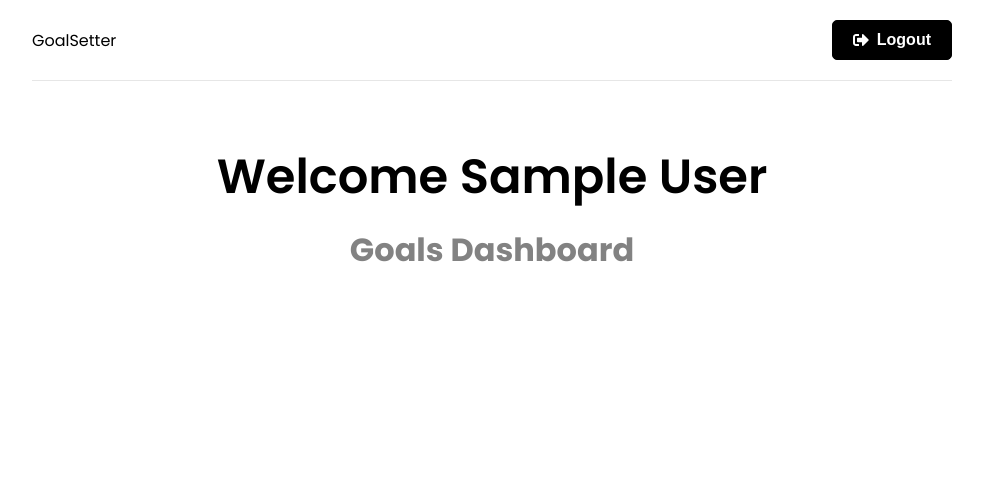
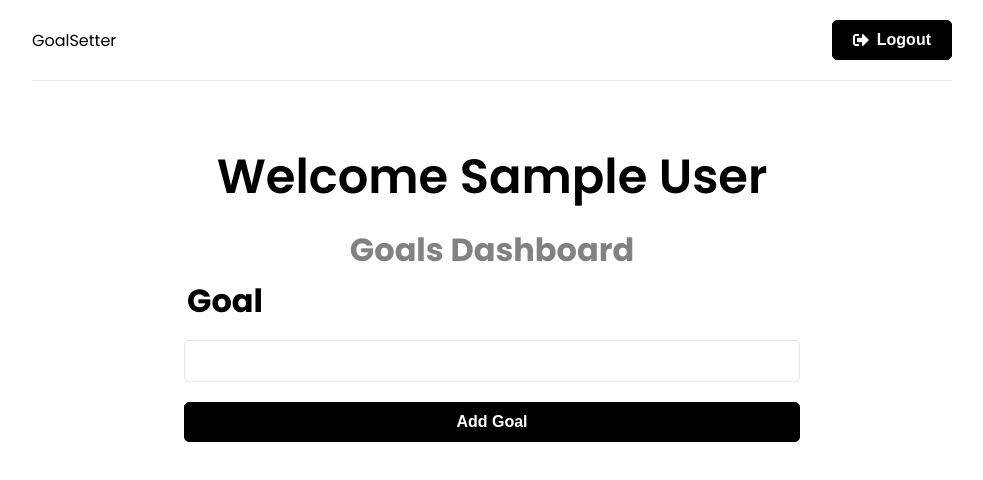
Before and after one commit to GUchechi/mern-goalSetter, a React (Create React App) app in the folder frontend/: page / in a window 1280 px wide. Shown: the top 480 px of the page, without its empty margins (148-1131 px from the left). Built offline with nearby package versions, Linux system fonts and the light colour scheme; sample sign-in values are in the browser's storage.

Commit message:
goalForm

```diff
--- a/frontend/src/components/GoalForm.jsx
+++ b/frontend/src/components/GoalForm.jsx
@@ -1,11 +1,34 @@
-
+import { useState } from "react";
+import { useDispatch } from "react-redux";
 
 const GoalForm = () => {
+  const [text, setText] = useState("");
+
+  const dispatch = useDispatch();
+
+  const onSubmit = () => {};
+
   return (
-    <div>
+    <section className="form">
+      <form onSubmit={onSubmit}>
+        <div className="form-group">
+          <label htmlFor="text">Goal</label>
+          <input
+            type="text"
+            name="text"
+            id="text"
+            value={text}
+            onChange={(e) => setText(e.target.value)}
+          />
+        </div>
+        <div className="form-group">
+          <button className="btn btn-block" type="submit">
+            Add Goal
+          </button>
+        </div>
+      </form>
+    </section>
+  );
+};
 
-    </div>
-  )
-}
-
-export default GoalForm
+export default GoalForm;
--- a/frontend/src/pages/Dashboard.jsx
+++ b/frontend/src/pages/Dashboard.jsx
@@ -1,6 +1,7 @@
 import { useEffect } from "react";
 import { useNavigate } from "react-router-dom";
 import { useSelector, useDispatch } from "react-redux";
+import GoalForm from "../components/GoalForm";
 
 const Dashboard = () => {
   const navigate = useNavigate();
@@ -19,6 +20,8 @@ const Dashboard = () => {
       <section className="heading">
         <h1>Welcome {user && user.name}</h1>
         <p>Goals Dashboard</p>
+
+        <GoalForm />
       </section>
     </>
   );
```
